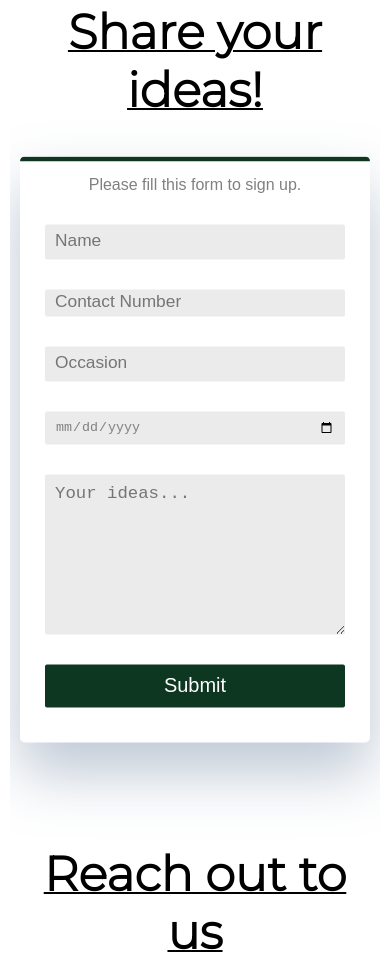
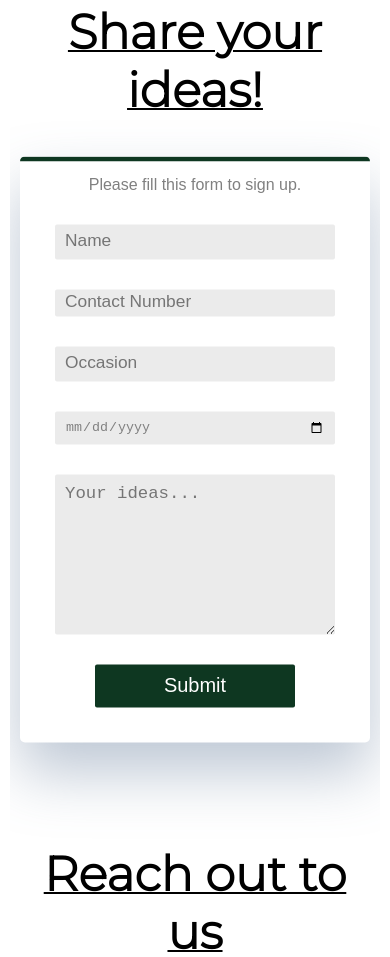
Before and after one commit to vedant-jad99/World-of-WWhisk, a plain HTML site: page index.html in a window 390 px wide. Shown: the part 10462-11419 px from the top of the page. Drawn offline with nearby package versions, Linux system fonts and the light colour scheme.

Commit message:
Final Draft

```diff
--- a/style.css
+++ b/style.css
@@ -420,7 +420,7 @@ section {
   background: #fff;
   box-shadow: 0 30px 60px 0 rgba(90, 116, 148, 0.4);
   border-radius: 5px;
-  max-width: 480px;
+  width: 40%;
   margin-left: auto;
   margin-right: auto;
   padding-top: 5px;
@@ -506,7 +506,7 @@ section {
 .formEntry {
   display: block;
   margin: 30px auto;
-  min-width: 300px;
+  width: 80%;
   padding: 10px;
   border-radius: 2px;
   border: none;
@@ -722,6 +722,10 @@ section {
 	.wow-container ul > li {
 		width: 48%;
 	}
+
+	.form {
+		width: 60%;
+	}
 }
 
 @media (max-width: 991px) {
@@ -803,6 +807,10 @@ section {
 	.wow-container ul > li {
 		width: 100%;
 	}
+
+	.form {
+		width: 70%;
+	}
 }
 
 @media (max-width: 770px) {
@@ -859,11 +867,19 @@ section {
 	.cakes .cake-container-col {
 		width: 70%;
 	}
+
+	.form {
+		width: 80%;
+	}
 }
 
 @media (max-width: 740px) {
 	.cakes .cake-container-col {
 		width: 80%;
+	}
+
+	.form {
+		width: 100%;
 	}
 }
 
```
